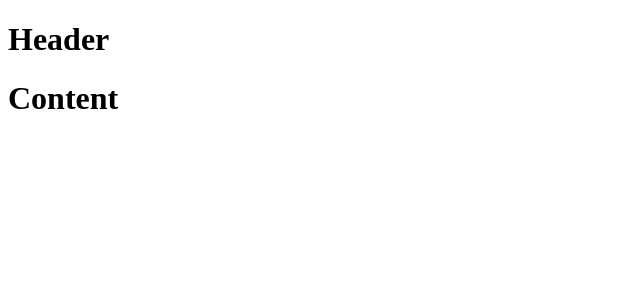
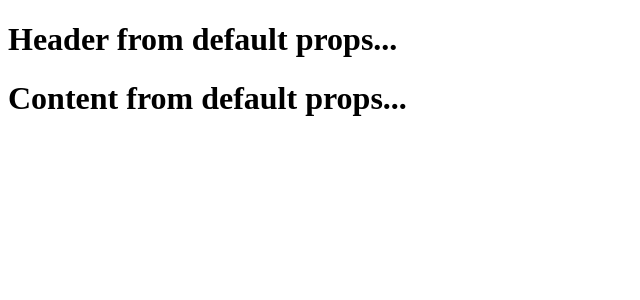
Before and after one commit to mjahanseir/WebDeveloping, a React (Create React App) app in the folder LO1_2_React/myreact/: page / in a window 1280 px wide. Shown: the top 300 px of the page, without its empty margins (0-640 px from the left). Built offline with nearby package versions, Linux system fonts and the light colour scheme; the HTML template or start-up script is replaced by a standard one.

Commit message:
Passing properties into by Using default properties

```diff
--- a/LO1_2_React/myreact/src/App.jsx
+++ b/LO1_2_React/myreact/src/App.jsx
@@ -15,5 +15,8 @@ class App extends Component{
     }
 }
 
-
+App.defaultProps = {
+    headerProp: "Header from default props...",
+    contentProp: "Content from default props..."
+}
 export default App;
--- a/LO1_2_React/myreact/src/index.js
+++ b/LO1_2_React/myreact/src/index.js
@@ -2,6 +2,6 @@ import React from "react";
 import ReactDOM from 'react-dom';
 import App from './App';
 ReactDOM.render(
-    <App headerProp="Header" contentProp="Content"/> ,
+    <App/> ,
     document.getElementById('root')
 )
```
